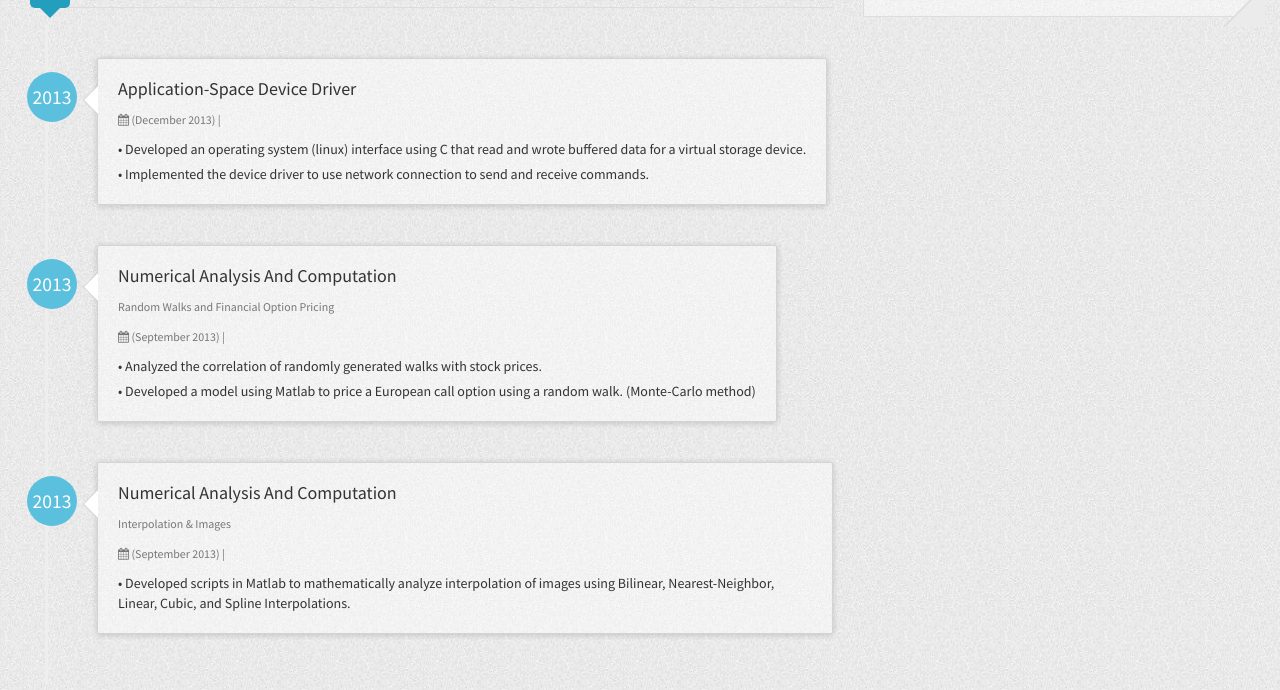
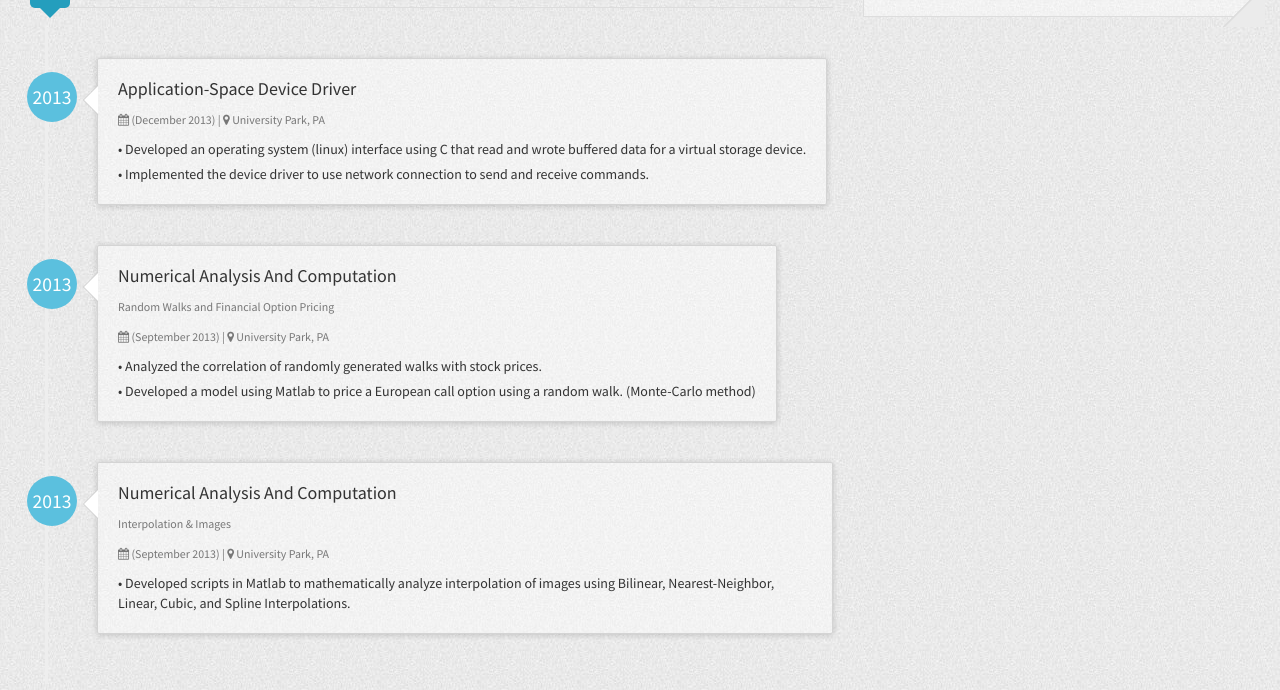
Before and after one commit to rainmaker490/rainmaker490.github.io, a Jekyll site: the page built from index.html, in a window 1280 px wide and 900 px high, scrolled down 1941 px, cut to the strip 148-838 px from the top of the window. Built offline with Jekyll 4.4.1, drawn with Linux system fonts in a browser that asks for light colours.

Commit message:
Add Location to Course Work

```diff
--- a/_config.yml
+++ b/_config.yml
@@ -115,6 +115,7 @@ author:
   courseWorkProjects:
     - course1:
       company: Application-Space Device Driver
+      location: University Park, PA
       started: 2013
       duration: (December 2013)
       description:
@@ -124,6 +125,7 @@ author:
           caption: '• Implemented the device driver to use network connection to send and receive commands.'
     - course2:
       company: Numerical Analysis And Computation
+      location: University Park, PA
       title: Random Walks and Financial Option Pricing
       started: 2013
       duration: (September 2013)
@@ -134,6 +136,7 @@ author:
           caption: '• Developed a model using Matlab to price a European call option using a random walk. (Monte-Carlo method)'
     - course2:
       company: Numerical Analysis And Computation
+      location: University Park, PA
       title: Interpolation & Images
       started: 2013
       duration: (September 2013)
```
Also changed, not shown: 2 other files.
